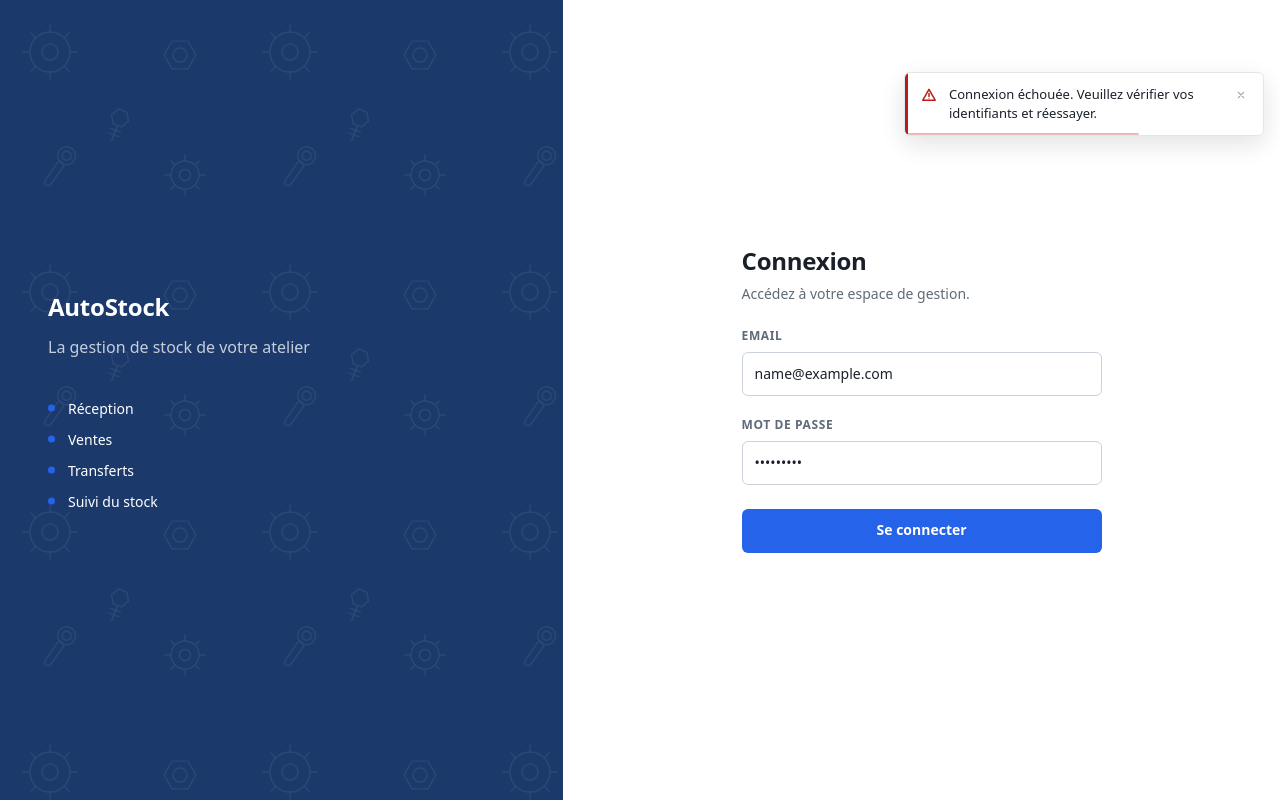
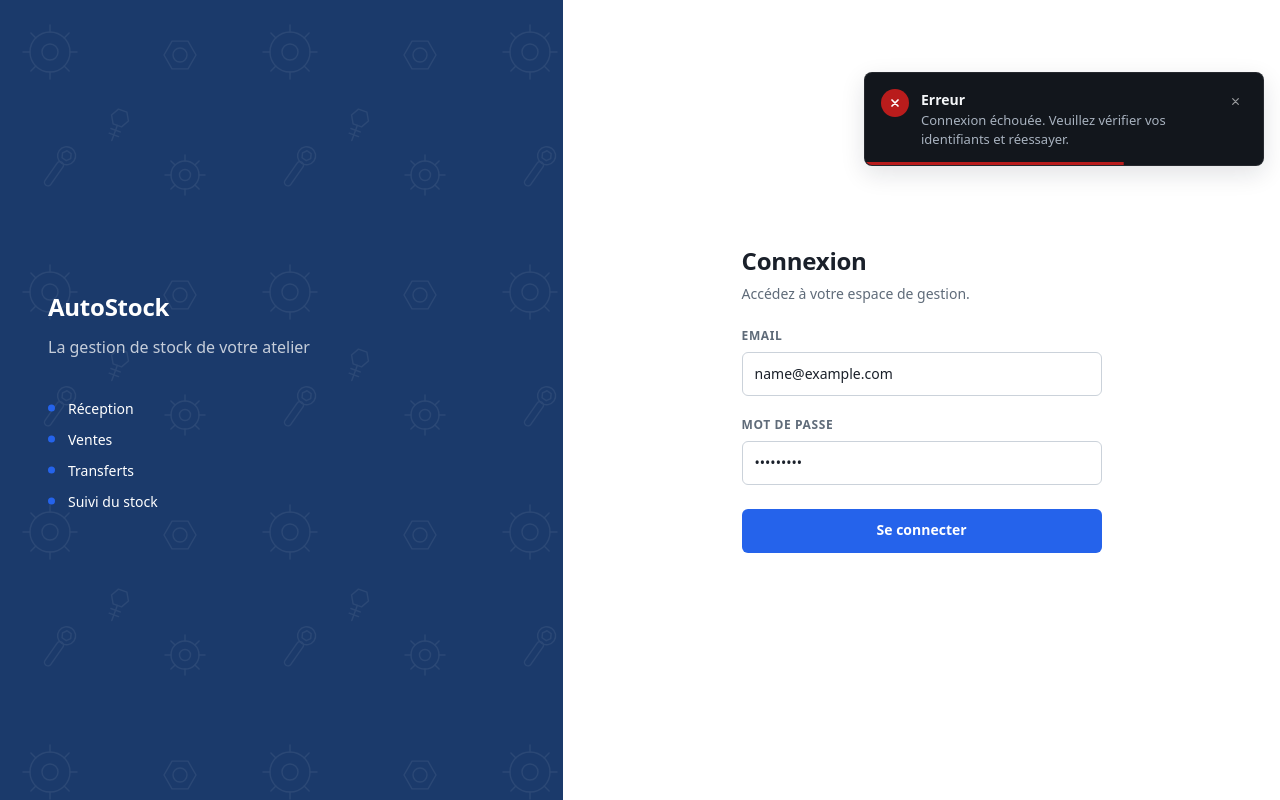
Before and after one commit to aliCheikCheikh/auto-stock-management-front, an Angular app: page /login in a window 1280 px wide. Both pictures are taken after typing "name@example.com", "Sample123" into the empty fields and a click on the button "Se connecter". Built offline with nearby package versions, Linux system fonts and the light colour scheme; no server answers.

Commit message:
feat(toast): redesign des toasts (carte sombre, icône, barre de progression)

```diff
--- a/src/app/core/notifications/toast-container/toast-container.html
+++ b/src/app/core/notifications/toast-container/toast-container.html
@@ -6,37 +6,42 @@
       [attr.role]="toast.type === 'error' ? 'alert' : 'status'"
       [attr.aria-live]="toast.type === 'error' ? 'assertive' : 'polite'"
     >
-      <span class="toast-icon" aria-hidden="true">
+      <span class="toast__icon" aria-hidden="true">
         @switch (toast.type) {
           @case ('success') {
-            <svg viewBox="0 0 16 16" fill="none" stroke="currentColor" stroke-width="1.5" stroke-linecap="round" stroke-linejoin="round">
-              <circle cx="8" cy="8" r="6.25" />
-              <path d="M5.4 8.2l1.8 1.8 3.4-3.8" />
+            <svg viewBox="0 0 16 16" fill="none" stroke="currentColor" stroke-width="1.75" stroke-linecap="round" stroke-linejoin="round">
+              <path d="M4 8.4l2.6 2.6L12 5.4" />
             </svg>
           }
           @case ('error') {
-            <svg viewBox="0 0 16 16" fill="none" stroke="currentColor" stroke-width="1.5" stroke-linecap="round" stroke-linejoin="round">
-              <path d="M8 2.4 14.2 13.2H1.8L8 2.4Z" />
-              <line x1="8" y1="6.6" x2="8" y2="9.4" />
-              <circle cx="8" cy="11.3" r="0.55" fill="currentColor" stroke="none" />
+            <svg viewBox="0 0 16 16" fill="none" stroke="currentColor" stroke-width="1.75" stroke-linecap="round" stroke-linejoin="round">
+              <path d="M5 5l6 6M11 5l-6 6" />
             </svg>
           }
           @case ('info') {
-            <svg viewBox="0 0 16 16" fill="none" stroke="currentColor" stroke-width="1.5" stroke-linecap="round" stroke-linejoin="round">
-              <circle cx="8" cy="8" r="6.25" />
-              <line x1="8" y1="7.4" x2="8" y2="11" />
-              <circle cx="8" cy="4.9" r="0.55" fill="currentColor" stroke="none" />
+            <svg viewBox="0 0 16 16" fill="none" stroke="currentColor" stroke-width="1.75" stroke-linecap="round" stroke-linejoin="round">
+              <line x1="8" y1="7.2" x2="8" y2="11.4" />
+              <circle cx="8" cy="4.6" r="0.6" fill="currentColor" stroke="none" />
             </svg>
           }
         }
       </span>
 
-      <p class="toast-message">{{ toast.message }}</p>
+      <div class="toast__body">
+        <p class="toast__title">
+          @switch (toast.type) {
+            @case ('success') { Succès }
+            @case ('error') { Erreur }
+            @case ('info') { Information }
+          }
+        </p>
+        <p class="toast__message">{{ toast.message }}</p>
+      </div>
 
       <button
-        class="toast-dismiss"
+        class="toast__close"
         type="button"
-        aria-label="Fermer"
+        aria-label="Fermer la notification"
         (click)="close(toast.id)"
       >
         <svg viewBox="0 0 16 16" fill="none" stroke="currentColor" stroke-width="1.5" stroke-linecap="round" aria-hidden="true">
@@ -45,7 +50,7 @@
       </button>
 
       <span
-        class="toast-progress"
+        class="toast__progress"
         [style.animation-duration.ms]="toast.duration"
         (animationend)="close(toast.id)"
         aria-hidden="true"
--- a/src/app/core/notifications/toast-container/toast-container.scss
+++ b/src/app/core/notifications/toast-container/toast-container.scss
@@ -1,3 +1,11 @@
+// ═══════════════════════════════════════════════════════════════════════════
+// Toast « carte sombre » — surface près du noir, texte clair, icône ronde.
+//
+// Le design system (styles.scss) est CLAIR et ne fournit aucun token de
+// surface sombre : les variables --toast-* ci-dessous comblent ce manque et
+// restent LOCALES au composant (overlay). Tout le reste — rayons, espacements,
+// ombre, typographie, couleurs sémantiques — vient bien des tokens globaux.
+// ═══════════════════════════════════════════════════════════════════════════
 .toast-stack {
   position: fixed;
   top: calc(var(--nav-height) + var(--space-4));
@@ -5,53 +13,50 @@
   z-index: 1000;
   display: flex;
   flex-direction: column;
-  gap: var(--space-2);
-  width: min(360px, calc(100vw - 2 * var(--space-4)));
+  gap: var(--space-3);
+  width: min(400px, calc(100vw - 2 * var(--space-4)));
   pointer-events: none;
 }
 
-// Couleur sémantique portée par une custom property : accent, icône et
-// progression la consomment — zéro couleur en dur dans le composant.
+// Couleur sémantique portée par --toast-accent : pastille d'icône et barre de
+// progression la consomment.
 .toast {
-  --toast-color: var(--gray-500);
+  --toast-accent: var(--gray-500);
+
+  // Palette sombre locale (aucun token global équivalent).
+  --toast-surface:  #12161C;
+  --toast-border:   rgba(255, 255, 255, 0.08);
+  --toast-title:    #F4F6F8;
+  --toast-body:     #A8B2BF; // texte doux — AA (>7:1) sur la surface sombre
+  --toast-close:    rgba(255, 255, 255, 0.55);
 
   position: relative;
   display: flex;
   align-items: flex-start;
   gap: var(--space-3);
-  padding: var(--space-3) var(--space-3) var(--space-3) var(--space-4);
-  border: var(--border-subtle);
-  border-radius: var(--radius-md);
-  background: var(--gray-0);
+  padding: var(--space-4);
+  border: 1px solid var(--toast-border);
+  border-radius: var(--radius-lg);
+  background: var(--toast-surface);
   box-shadow: var(--shadow-overlay);
   overflow: hidden;
   pointer-events: all;
-  animation: toast-in 140ms ease-out both;
+  animation: toast-in 160ms ease-out both;
 }
 
-.toast--success { --toast-color: var(--success-600); }
-.toast--error   { --toast-color: var(--danger-600); }
-.toast--info    { --toast-color: var(--accent-700); }
+.toast--success { --toast-accent: var(--success-600); }
+.toast--error   { --toast-accent: var(--danger-600); }
+.toast--info    { --toast-accent: var(--accent-600); }
 
-// Liseré gauche 3px — seul aplat de couleur sémantique
-.toast::before {
-  content: '';
-  position: absolute;
-  left: 0;
-  top: 0;
-  bottom: 0;
-  width: 3px;
-  background: var(--toast-color);
-}
-
+// ─── Animations entrée / sortie (glisse depuis la droite) ────────────────────
 @keyframes toast-in {
   from {
     opacity: 0;
-    transform: translateY(-6px);
+    transform: translateX(16px);
   }
   to {
     opacity: 1;
-    transform: translateY(0);
+    transform: translateX(0);
   }
 }
 
@@ -60,78 +65,102 @@
 }
 
 @keyframes toast-out {
-  from { opacity: 1; }
-  to   { opacity: 0; }
+  from {
+    opacity: 1;
+    transform: translateX(0);
+  }
+  to {
+    opacity: 0;
+    transform: translateX(16px);
+  }
 }
 
-// ─── Icône de statut (trait, 16px) ───────────────────────────────────────────
-.toast-icon {
+// ─── Pastille d'icône ronde (couleur sémantique, glyphe blanc) ───────────────
+.toast__icon {
   flex-shrink: 0;
+  display: grid;
+  place-items: center;
+  width: 28px;
+  height: 28px;
+  border-radius: 50%;
+  background: var(--toast-accent);
+  color: #FFFFFF;
+}
+
+.toast__icon svg {
+  display: block;
   width: 16px;
   height: 16px;
-  margin-top: 2px;
-  color: var(--toast-color);
 }
 
-.toast-icon svg {
-  display: block;
-  width: 100%;
-  height: 100%;
+// ─── Titre + message ─────────────────────────────────────────────────────────
+.toast__body {
+  flex: 1;
+  min-width: 0;
+  display: flex;
+  flex-direction: column;
+  gap: 2px;
+  padding-top: 2px;
 }
 
-// ─── Message ─────────────────────────────────────────────────────────────────
-.toast-message {
-  flex: 1;
+.toast__title {
   margin: 0;
-  color: var(--gray-900);
+  color: var(--toast-title);
+  font-size: var(--text-base);
+  font-weight: 700;
+  line-height: 1.3;
+}
+
+.toast__message {
+  margin: 0;
+  color: var(--toast-body);
   font-size: var(--text-sm);
   font-weight: 500;
   line-height: 1.45;
+  overflow-wrap: anywhere;
 }
 
-// ─── Bouton fermeture ─────────────────────────────────────────────────────────
-.toast-dismiss {
+// ─── Bouton fermeture ────────────────────────────────────────────────────────
+.toast__close {
   flex-shrink: 0;
   display: grid;
   place-items: center;
-  width: 24px;
-  height: 24px;
+  width: 28px;
+  height: 28px;
   margin: -2px -2px 0 0;
   padding: 0;
   border: none;
   border-radius: var(--radius-sm);
   background: none;
-  color: var(--gray-400);
+  color: var(--toast-close);
   cursor: pointer;
   transition: color 0.12s, background 0.12s;
 }
 
-.toast-dismiss svg {
-  width: 12px;
-  height: 12px;
+.toast__close svg {
+  width: 13px;
+  height: 13px;
 }
 
-.toast-dismiss:hover {
-  background: var(--gray-100);
-  color: var(--gray-900);
+.toast__close:hover {
+  background: rgba(255, 255, 255, 0.08);
+  color: var(--toast-title);
 }
 
-.toast-dismiss:focus-visible {
+.toast__close:focus-visible {
   outline: none;
   box-shadow: var(--focus-ring);
 }
 
 // ─── Barre de progression du temps restant ───────────────────────────────────
-// Porte le compte à rebours : sa fin d'animation déclenche la fermeture,
-// et le survol du toast met le timer en pause.
-.toast-progress {
+// La fin d'animation déclenche la fermeture ; le survol met le timer en pause.
+.toast__progress {
   position: absolute;
-  left: 3px;
+  left: 0;
   right: 0;
   bottom: 0;
-  height: 2px;
-  background: var(--toast-color);
-  opacity: 0.3;
+  height: 3px;
+  background: var(--toast-accent);
   transform-origin: left;
   animation: toast-countdown linear both;
 }
@@ -141,13 +170,13 @@
   to   { transform: scaleX(0); }
 }
 
-.toast:hover .toast-progress,
-.toast:focus-within .toast-progress {
+.toast:hover .toast__progress,
+.toast:focus-within .toast__progress {
   animation-play-state: paused;
 }
 
 // Sortie déjà engagée : on fige la barre
-.toast--leaving .toast-progress {
+.toast--leaving .toast__progress {
   animation-play-state: paused;
 }
 
```
